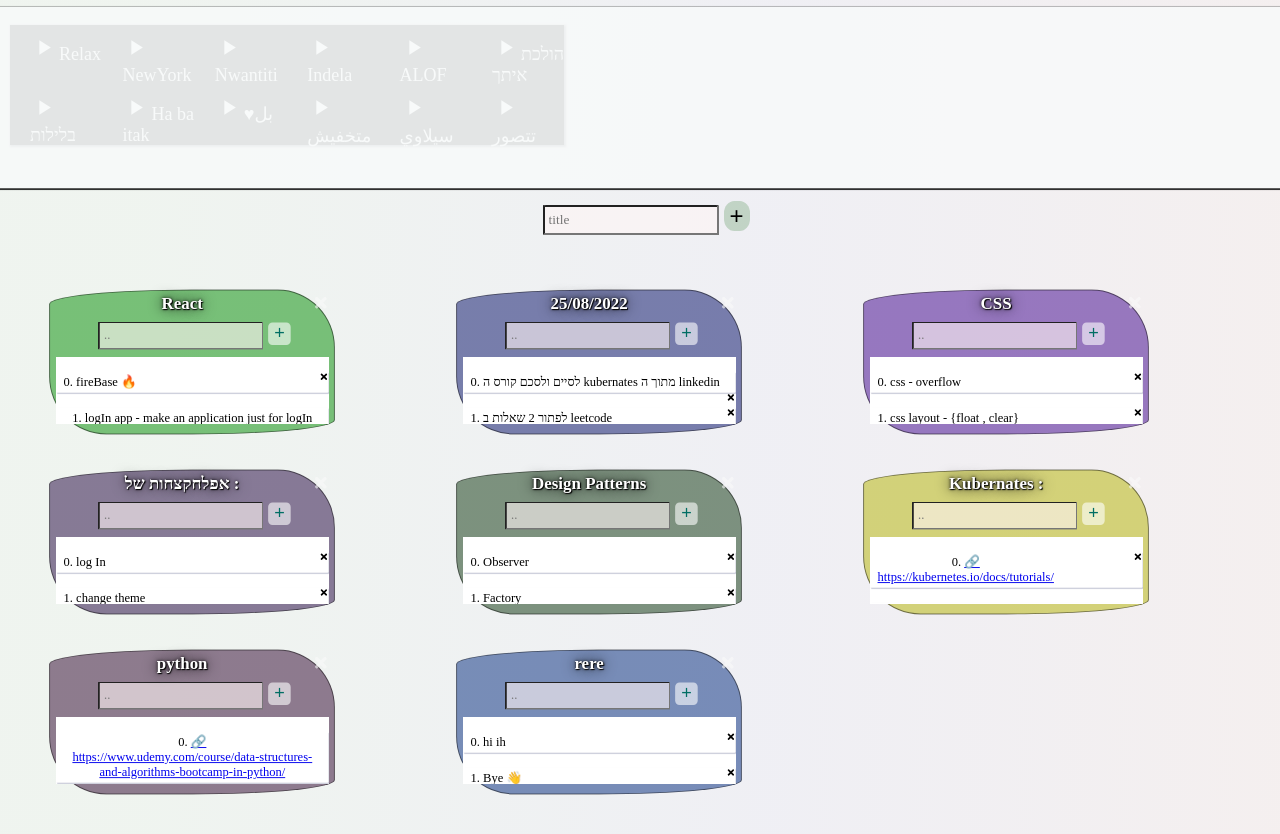
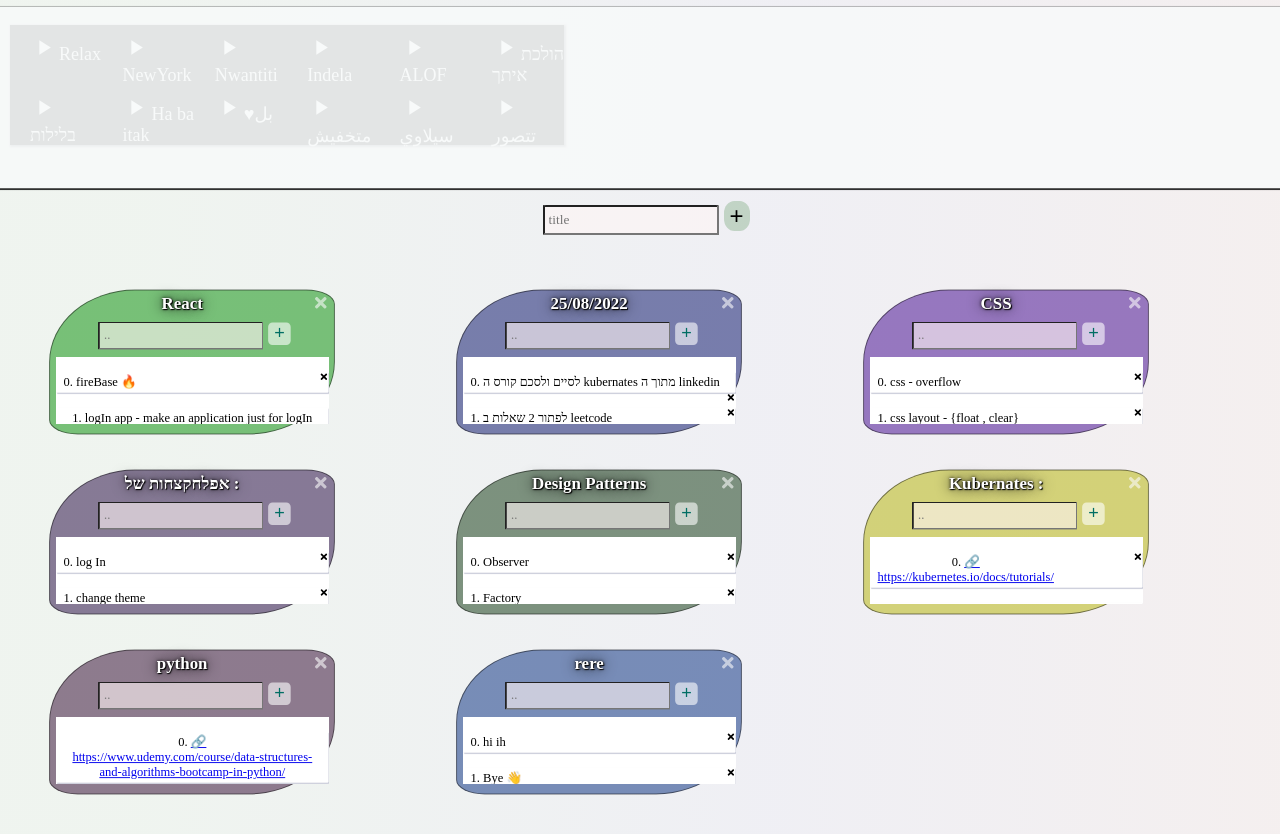
Before and after one commit to rehamAbass/to-do-v3, a React (Create React App) app: page / in a window 1280 px wide. Shown: the top 834 px of the page. Built offline with nearby package versions, Linux system fonts and the light colour scheme; data requests are answered from the project's data file; a web font is replaced by a local one.

Commit message:
Update Card.css

```diff
--- a/src/components/Card/Card.css
+++ b/src/components/Card/Card.css
@@ -13,7 +13,8 @@
     content: none;
 
     border: 1px solid rgb(10,10,10,0.5);
-  border-radius: 50% 20% / 10% 40%;
+  border-radius: 30% 10% / 50% 10%;
+/*   border-radius: 50% 20% / 10% 40%; */
     transition: transform 0.5s ease-out;
     width: 300px;
     font-weight: 600;
@@ -59,7 +60,7 @@ z-index : 1001;
 
  transform: scale(1.1);
 
- box-shadow: 5px 5px 300px 200px rgba(0,0,0,0.6);
+ box-shadow: 6px 6px 300px 200px rgba(0,0,0,0.6);
 /*   #1668E2; */
     min-height: min-content;
     max-height: max-content;
```
